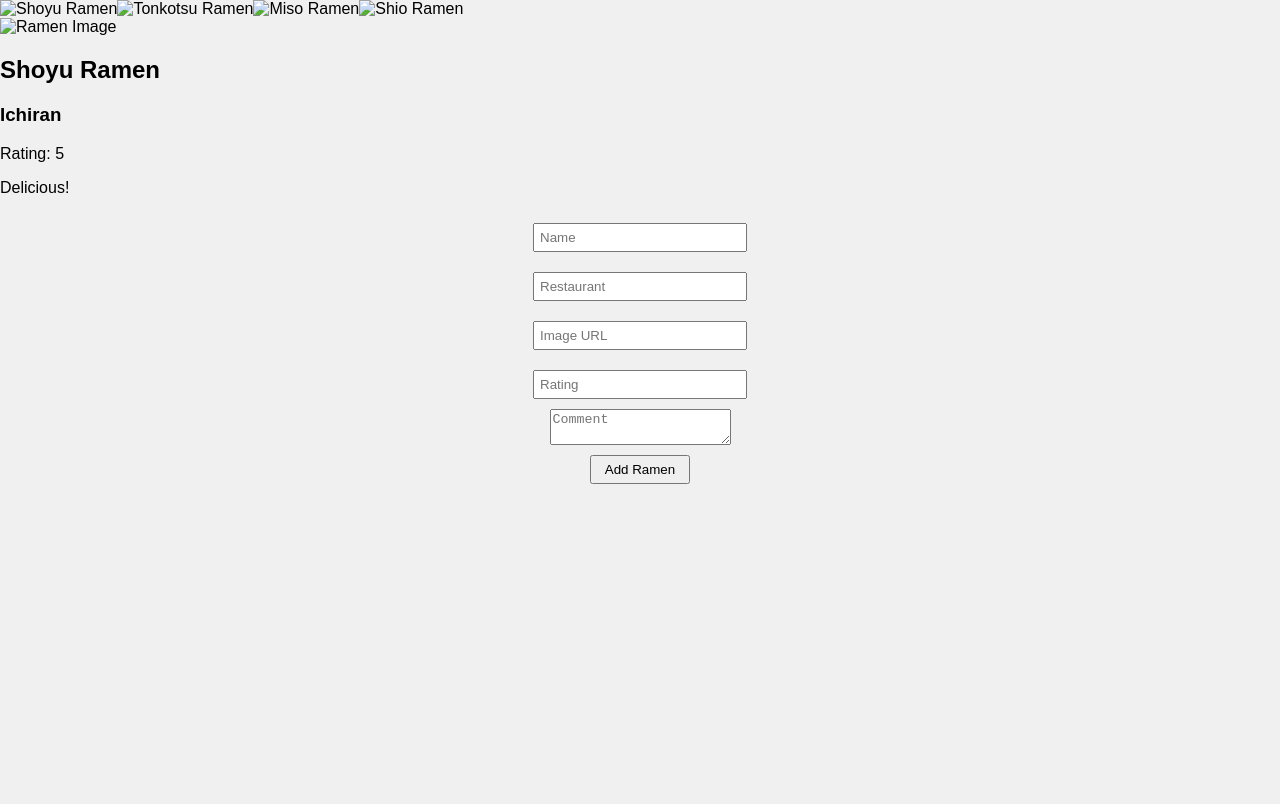
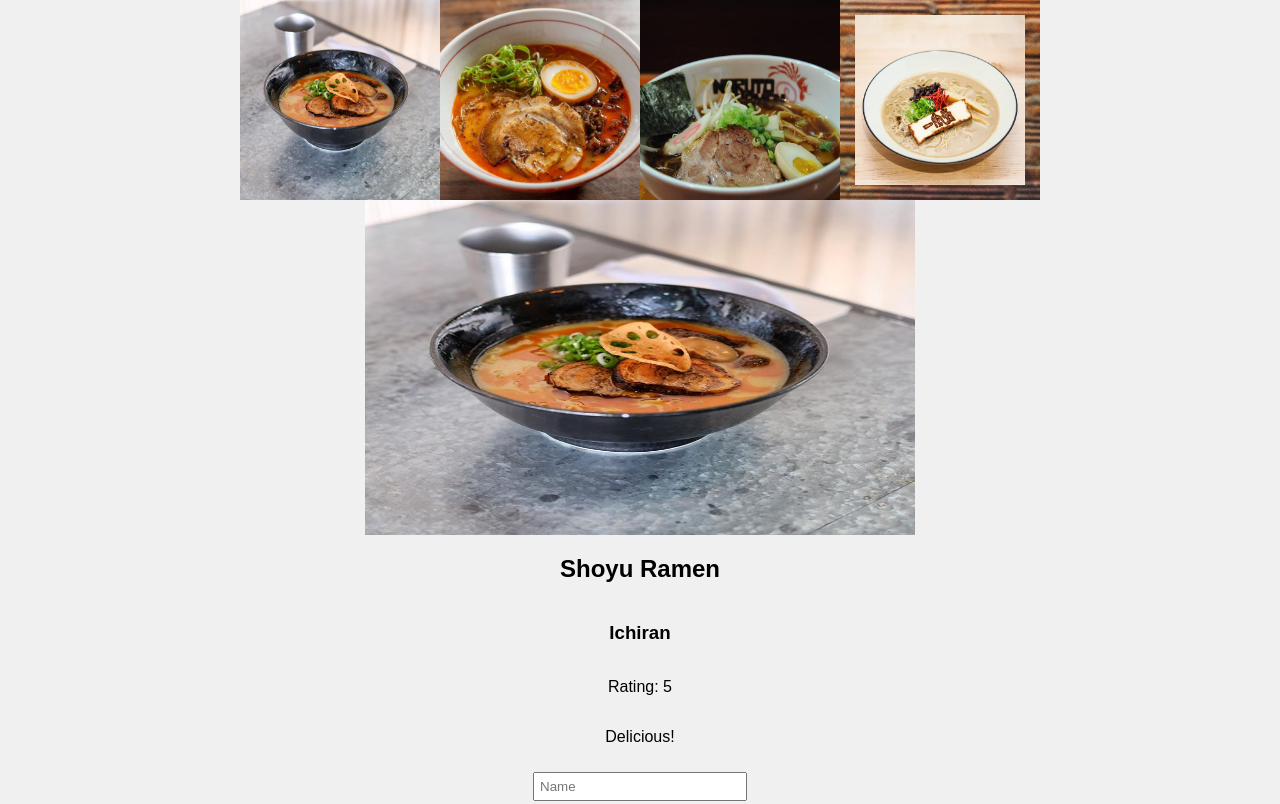
Before and after one commit to HanadAlly/ramen-rating-app, a plain HTML site: page index.html in a window 1280 px wide. Shown: the top 804 px of the page. Drawn offline with Linux system fonts and the light colour scheme.

Commit message:
commit changes

```diff
--- a/css/styles.css
+++ b/css/styles.css
@@ -5,6 +5,33 @@ body {
             padding: 0;
             background-color: #f0f0f0;
         }
+#ramen-menu {
+    display: flex;
+    justify-content: center;
+    align-items: center;
+    flex-wrap: wrap;
+    height: auto;
+    margin: 1 rem 0;
+     padding: 0%;
+    }
+    #ramen-menu img{
+        width: 200px;
+        height: 200px;
+        margin: 0.5 rem;
+        padding: 0%;
+        object-fit: cover;
+    }
+    #ramen-detail{
+        display: flex;
+        justify-content: center;
+        align-items: center;
+        flex-direction: column;
+        margin: 1 rem;
+    }
+    #ramen-detail img{
+        width: 550px;
+        height: 335px;
+    }
  form {
             display: flex;
             flex-direction: column;
--- a/script/index.js
+++ b/script/index.js
@@ -2,28 +2,28 @@
    {
      name: "Shoyu Ramen",
      restaurant: "Ichiran",
-     image: "shoyu.jpg",
+     image: "./images/gyukotsu.jpg",
      rating: 5,
      comment: "Delicious!",
    },
    {
      name: "Tonkotsu Ramen",
      restaurant: "Ippudo",
-     image: "tonkotsu.jpg",
+     image: "./images/kojiro.jpg",
      rating: 4,
      comment: "Very rich broth.",
    },
    {
      name: "Miso Ramen",
      restaurant: "Ramen Misoya",
-      image: "miso.jpg",
+     image: "./images/naruto.jpg",
      rating: 3,
      comment: "Good but not great.",
    },
    {
      name: "Shio Ramen",
      restaurant: "Ramen Hak Ryu",
-      image: "shio.jpg",
+     image: "./images/nirvana.jpg",
      rating: 4,
      comment: "Salty but tasty.",
    },
```
Lines whose indentation alone changed are shown as unchanged.
